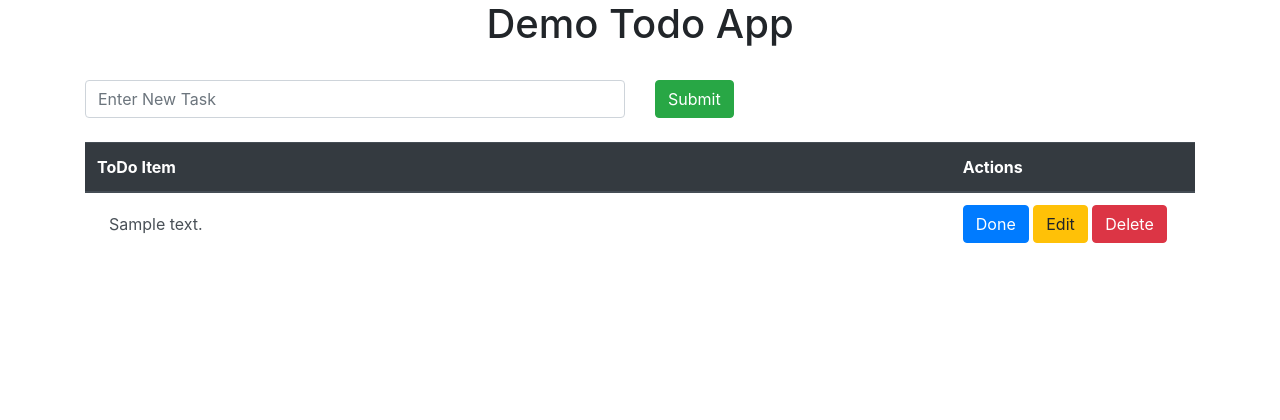
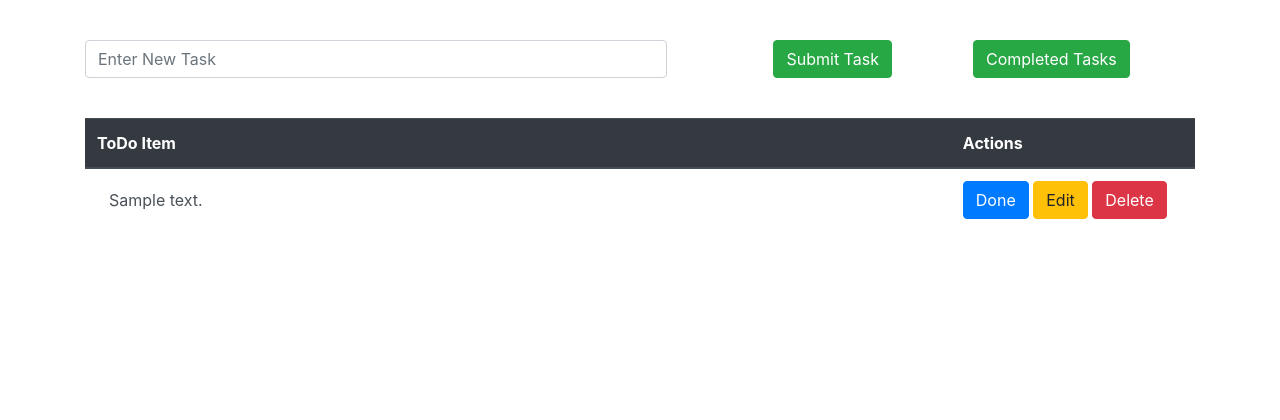
Before and after one commit to rms523/ToDoApp, a Django app: page / in a window 1280 px wide. Shown: the part 56-476 px from the top of the page. Run offline with Django 3.2, Linux system fonts and the light colour scheme; tables that the repository leaves empty hold one stand-in row (values such as "Sample post"); some libraries are stand-ins or nearby versions.

Commit message:
Added done todo list

```diff
--- a/templates/todo.html
+++ b/templates/todo.html
@@ -16,20 +16,29 @@
     <a class="navbar-brand" href="#">TODO</a>
 </nav>
 
-<h1 class="text-center">Demo Todo App</h1>
+<!--<h1 class="text-center">Demo Todo App</h1>-->
 
 <div class="container" style="">
     <br>
-    <form class="form" action="/addTodo/" method="POST" >{% csrf_token %}
-        <div class="row">
-            <div class="col">
-                <input type="text" class="form-control" placeholder="Enter New Task" name="content">
+    </p>
+    <div style="width: 80%; display: inline-block; float: left;">
+        <form class="form" action="/addTodo/" method="POST">{% csrf_token %}
+            <div class="row">
+                <div class="col-md-8">
+                    <input type="text" class="form-control" placeholder="Enter New Task" name="content">
+                </div>
+                <div class="col-md-2 offset-md-1">
+                    <button  type="submit" class="btn btn-success">Submit Task</button>
+                </div>
             </div>
-            <div class="col">
-                <button  type="submit" class="btn btn-success">Submit</button>
-            </div>
-        </div>
-    </form>
+        </form>
+    </div>
+    <div style="display: inline-block">
+        <form action="/doneTasks/" method="POST">{% csrf_token %}
+          <button type="submit" class="btn btn-success">Completed Tasks</button>
+        </form>
+    </div>
+    </p>
     <br>
     <table class="table">
         <thead class="thead-dark" align="text-center">
--- a/todo/urls.py
+++ b/todo/urls.py
@@ -15,7 +15,7 @@ Including another URLconf
 """
 from django.contrib import admin
 from django.urls import path
-from todoapp.views import todoView, addTodo, deleteTodo, editTodo, doneTodo
+from todoapp.views import todoView, addTodo, deleteTodo, editTodo, doneTodo, doneTasks
 
 urlpatterns = [
     path('admin/', admin.site.urls),
@@ -25,4 +25,5 @@ urlpatterns = [
     path('deleteTodo/<int:todo_id>/', deleteTodo),
     path('editTodo/<int:todo_id>/', editTodo),
     path('doneTodo/<int:todo_id>/', doneTodo),
+    path('doneTasks/', doneTasks),
 ]
--- a/todoapp/views.py
+++ b/todoapp/views.py
@@ -6,9 +6,13 @@ from django.shortcuts import redirect
 def todoView(request):
     all_todo_items = TodoItem.objects.all()
 
-    return render(request, 'todo.html', {'all_items': all_todo_items})
+    return render(request, 'todo.html', {'all_items': all_todo_items, 'error': ''})
 
 def addTodo(request):
+    content = request.POST['content']
+    if not content.strip():
+        all_todo_items = TodoItem.objects.all()
+        return render(request, 'todo.html', {'all_items': all_todo_items, 'error': 'Please enter valid todo item'})
     new_todo_item = TodoItem(content=request.POST['content'])
     new_todo_item.save()
     return redirect('/todo/')
@@ -34,3 +38,7 @@ def doneTodo(request, todo_id):
     done_todo_item.save()
     deleteTodo(request, todo_id)
     return redirect('/todo/')
+
+def doneTasks(request):
+    doneTodoItems = DoneTodo.objects.all()
+    return render(request, 'todo.html', {'all_items': doneTodoItems})
```
